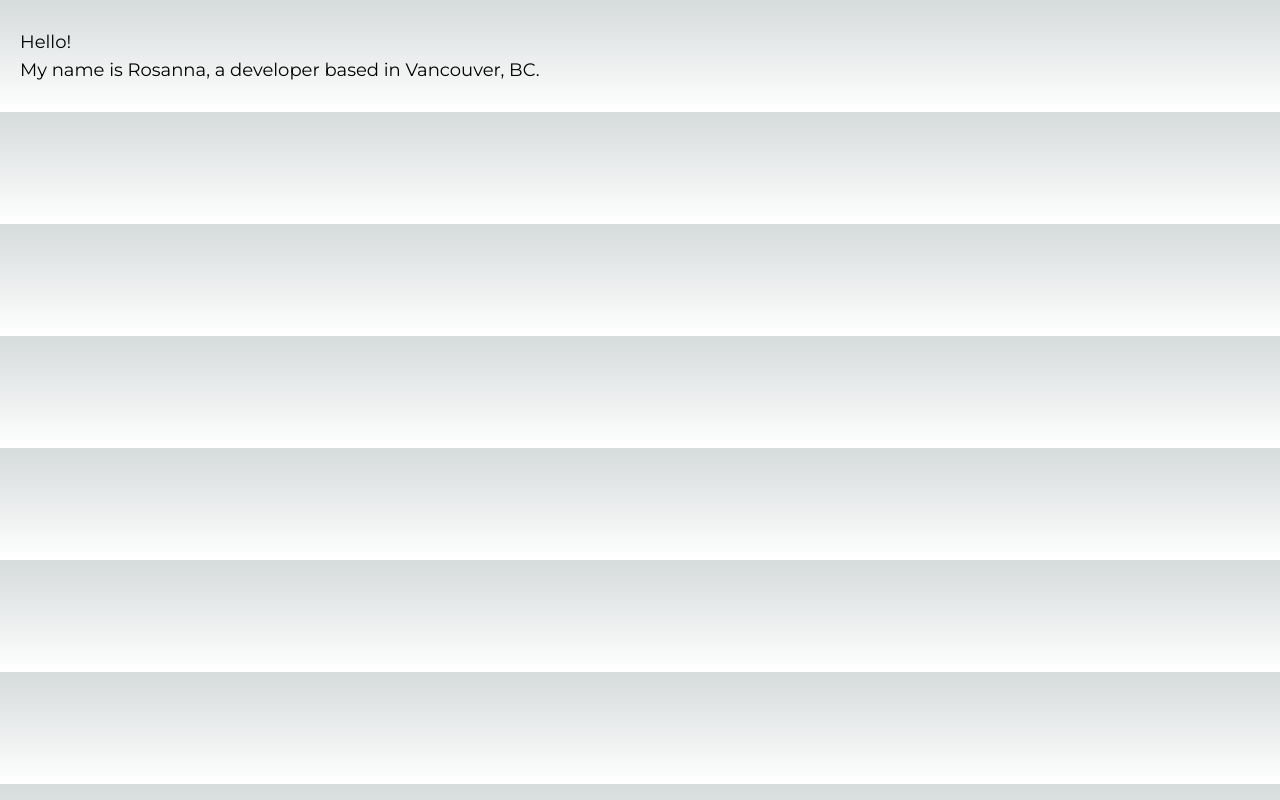
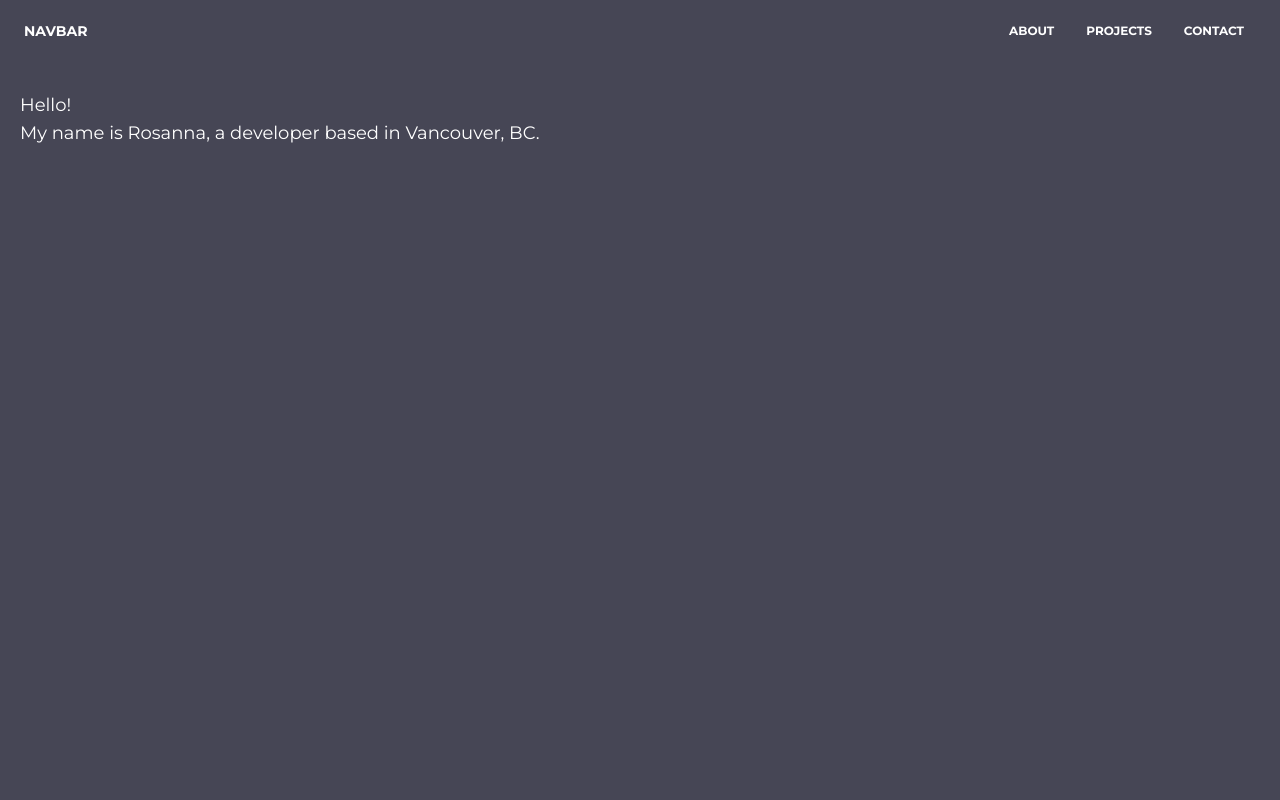
Before and after one commit to rosanna-z/my-portfolio, a Next.js app: page / in a window 1280 px wide. Built offline with nearby package versions, Linux system fonts and the light colour scheme.

Commit message:
Add NavBar component and basic code

```diff
--- a/app/globals.css
+++ b/app/globals.css
@@ -8,79 +8,17 @@
   --font-mono: ui-monospace, Menlo, Monaco, 'Cascadia Mono', 'Segoe UI Mono',
     'Roboto Mono', 'Oxygen Mono', 'Ubuntu Monospace', 'Source Code Pro',
     'Fira Mono', 'Droid Sans Mono', 'Courier New', monospace;
-
-  --foreground-rgb: 0, 0, 0;
-  --background-start-rgb: 214, 219, 220;
-  --background-end-rgb: 255, 255, 255;
-
-  --primary-glow: conic-gradient(
-    from 180deg at 50% 50%,
-    #16abff33 0deg,
-    #0885ff33 55deg,
-    #54d6ff33 120deg,
-    #0071ff33 160deg,
-    transparent 360deg
-  );
-  --secondary-glow: radial-gradient(
-    rgba(255, 255, 255, 1),
-    rgba(255, 255, 255, 0)
-  );
-
-  --tile-start-rgb: 239, 245, 249;
-  --tile-end-rgb: 228, 232, 233;
-  --tile-border: conic-gradient(
-    #00000080,
-    #00000040,
-    #00000030,
-    #00000020,
-    #00000010,
-    #00000010,
-    #00000080
-  );
-
-  --callout-rgb: 238, 240, 241;
-  --callout-border-rgb: 172, 175, 176;
-  --card-rgb: 180, 185, 188;
-  --card-border-rgb: 131, 134, 135;
-}
-
-@media (prefers-color-scheme: dark) {
-  :root {
-    --foreground-rgb: 255, 255, 255;
-    --background-start-rgb: 0, 0, 0;
-    --background-end-rgb: 0, 0, 0;
-
-    --primary-glow: radial-gradient(rgba(1, 65, 255, 0.4), rgba(1, 65, 255, 0));
-    --secondary-glow: linear-gradient(
-      to bottom right,
-      rgba(1, 65, 255, 0),
-      rgba(1, 65, 255, 0),
-      rgba(1, 65, 255, 0.3)
-    );
-
-    --tile-start-rgb: 2, 13, 46;
-    --tile-end-rgb: 2, 5, 19;
-    --tile-border: conic-gradient(
-      #ffffff80,
-      #ffffff40,
-      #ffffff30,
-      #ffffff20,
-      #ffffff10,
-      #ffffff10,
-      #ffffff80
-    );
-
-    --callout-rgb: 20, 20, 20;
-    --callout-border-rgb: 108, 108, 108;
-    --card-rgb: 100, 100, 100;
-    --card-border-rgb: 200, 200, 200;
-  }
 }
 
 * {
   box-sizing: border-box;
   padding: 0;
   margin: 0;
+}
+
+html {
+  background-color: rgb(70, 70, 85);
+  color: white;
 }
 
 html,
@@ -98,14 +36,3 @@
     )
     rgb(var(--background-start-rgb));
 }
-
-a {
-  color: inherit;
-  text-decoration: none;
-}
-
-@media (prefers-color-scheme: dark) {
-  html {
-    color-scheme: dark;
-  }
-}
--- a/app/head.js
+++ b/app/head.js
@@ -1,7 +1,5 @@
 export default function Head() {
-  return (
-    <>
-
-    </>
-  )
+  <>
+  <title>Rosanna's Portfolio</title>
+  </>
 }
--- /dev/null
+++ b/app/navBar.js
@@ -0,0 +1,66 @@
+import { useState } from "react";
+
+export default function NavBar() {
+  const [navbarOpen, setNavbarOpen] = useState(false);
+
+  return (
+    <>
+      <nav className="relative flex flex-wrap items-center justify-between px-2 py-3 mb-3">
+        <div className="container px-4 mx-auto flex flex-wrap items-center justify-between">
+          <div className="w-full relative flex justify-between lg:w-auto lg:static lg:block lg:justify-start">
+            <a
+              className="text-sm font-bold leading-relaxed inline-block mr-4 py-2 whitespace-nowrap uppercase text-white"
+              href="/"
+            >
+              NavBar
+            </a>
+            <button
+              className="text-white cursor-pointer text-xl leading-none px-3 py-1 border border-solid border-transparent rounded bg-transparent block lg:hidden outline-none focus:outline-none"
+              type="button"
+              onClick={() => setNavbarOpen(!navbarOpen)}
+            >
+              <i className="fas fa-bars"></i>
+            </button>
+          </div>
+          <div
+            className={
+              "lg:flex flex-grow items-center" +
+              (navbarOpen ? " flex" : " hidden")
+            }
+            id="example-navbar-danger"
+          >
+            <ul className="flex flex-col lg:flex-row list-none lg:ml-auto">
+              <li className="nav-item">
+                <a
+                  className="px-3 py-2 flex items-center text-xs uppercase font-bold leading-snug text-white hover:opacity-75"
+                  href="/about"
+                >
+                  <i className="fab fa-facebook-square text-lg leading-lg text-white opacity-75"></i>
+                  <span className="ml-2">About</span>
+                </a>
+              </li>
+              <li className="nav-item">
+                <a
+                  className="px-3 py-2 flex items-center text-xs uppercase font-bold leading-snug text-white hover:opacity-75"
+                  href="/projects"
+                >
+                  <i className="fab fa-twitter text-lg leading-lg text-white opacity-75"></i>
+                  <span className="ml-2">Projects</span>
+                </a>
+              </li>
+              <li className="nav-item">
+                <a
+                  className="px-3 py-2 flex items-center text-xs uppercase font-bold leading-snug text-white hover:opacity-75"
+                  href="/contact"
+                >
+                  <i className="fab fa-pinterest text-lg leading-lg text-white opacity-75"></i>
+                  <span className="ml-2">Contact</span>
+                </a>
+              </li>
+            </ul>
+          </div>
+        </div>
+      </nav>
+    </>
+  );
+}
--- a/app/page.js
+++ b/app/page.js
@@ -1,9 +1,14 @@
+"use client";
+
+import NavBar from "./navBar";
+
 export default function Home() {
   return (
     <main>
+      <NavBar />
       <h1 className="text-lg py-2 m-5">
         Hello!
-        <div>
+        <div className="text-{rgb(192, 214, 223)}">
           My name is Rosanna, a developer based in Vancouver, BC.
         </div>
       </h1>
```
